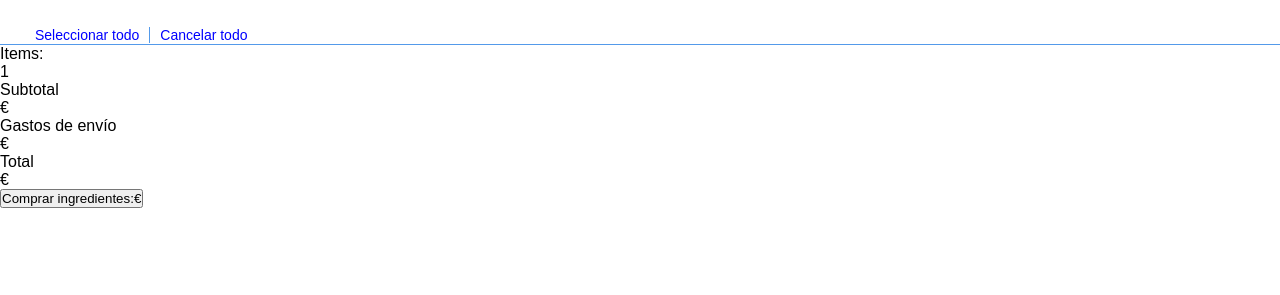
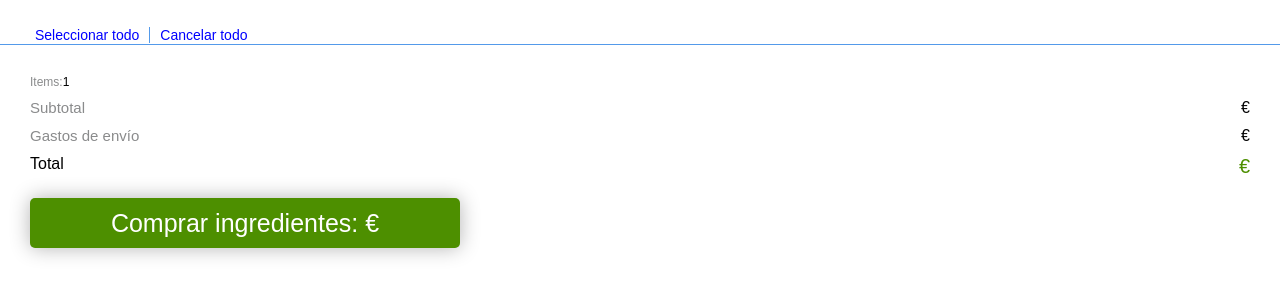
Before and after one commit to Adalab/clarke-fc-risotto-de-setas-MoniAguado, a plain HTML site: page index.html in a window 1280 px wide. Shown: the part 85-380 px from the top of the page. Drawn offline with Linux system fonts and the light colour scheme; files whose address does not match are found by name.

Commit message:
main css

```diff
--- a/js/main.js
+++ b/js/main.js
@@ -0,0 +1 @@
+'use strict';
--- a/style/main.css
+++ b/style/main.css
@@ -38,3 +38,53 @@
   border-right: 1px solid #549aea;
   padding-right: 10px;
 }
+
+.resume {
+  margin: 30px;
+}
+.resume__list {
+  list-style: none;
+}
+
+.resume__item {
+  display: flex;
+  flex-direction: row;
+  justify-content: space-between;
+  margin-top: 10px;
+}
+
+.item--item {
+  justify-content: flex-start;
+  font-size: 12px;
+}
+
+.item--title {
+  color: #8a8b8c;
+}
+
+.total--number {
+  font-size: 20px;
+  color: #4d8f00;
+}
+
+.subtotal--title, .cost--title {
+  font-size: 15px;
+  color: #8a8b8c;
+}
+
+.resume__button {
+  margin-top: 20px;
+  width: 430px;
+  height: 50px;
+  background-color: #4d8f00;
+  color: white;
+  border: 0;
+  border-radius: 5px;
+	box-shadow: 0 0 20px 0 rgba(0,0,0,.3);
+  font-size: 25px;
+}
+
+.resume__button:hover{
+  color: black;
+  cursor: pointer;
+}
```
Also changed, not shown: index.html (+13 -5 lines).
